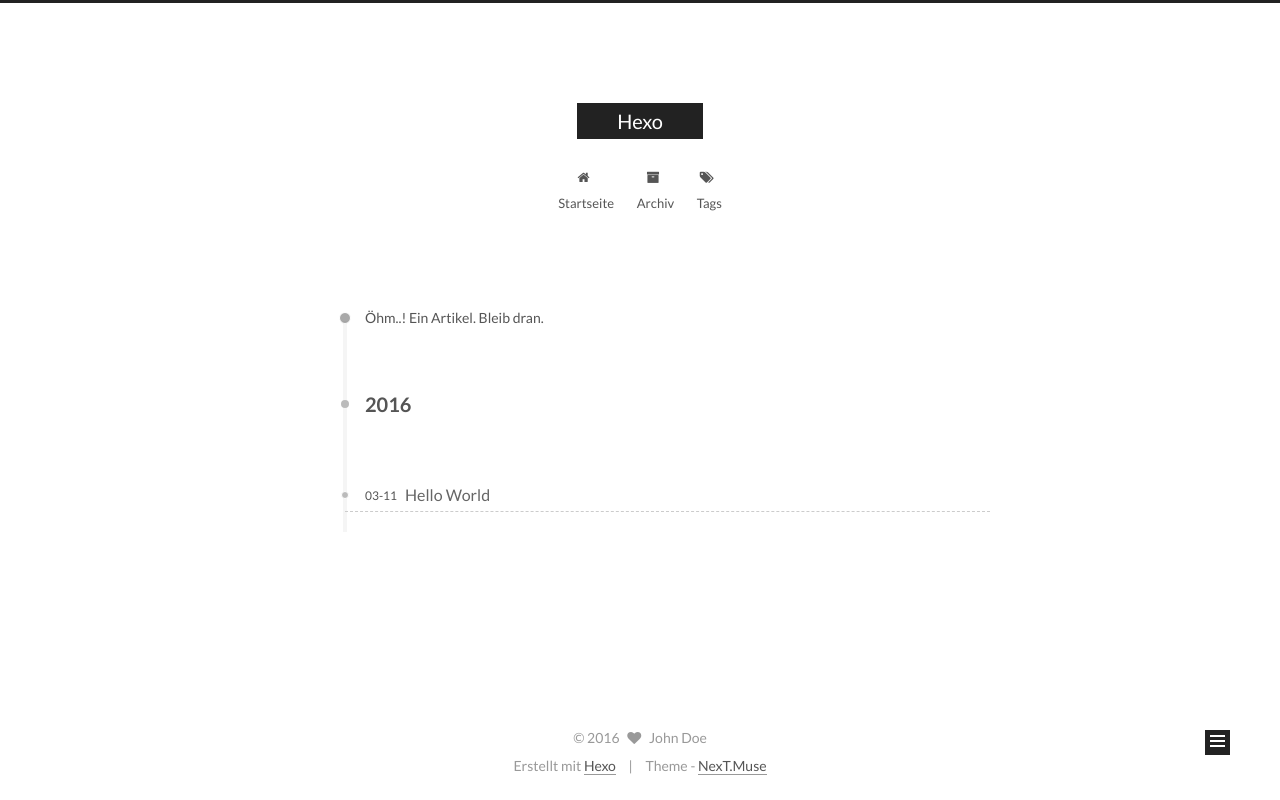
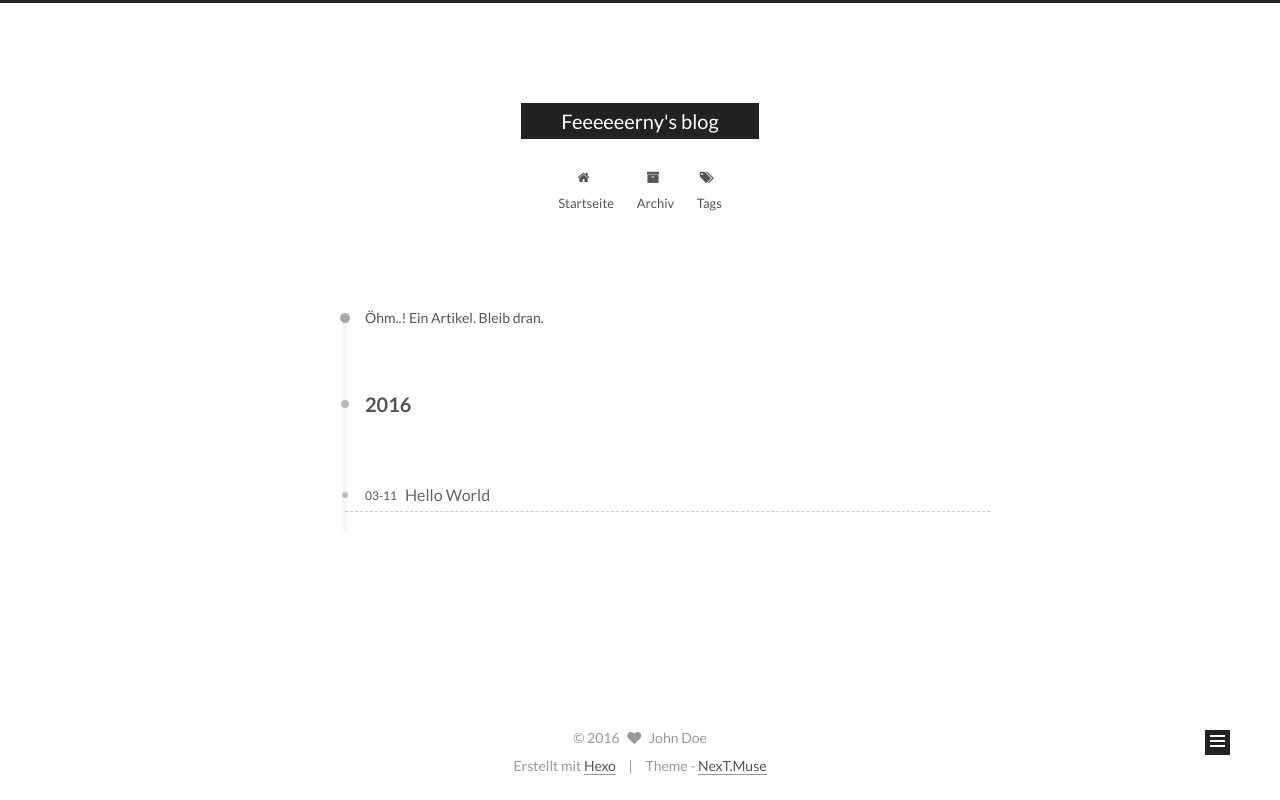
Before and after one commit to Feeeeeerny/Feeeeeerny.github.io, a plain HTML site: page archives/2016/03/index.html in a window 1280 px wide. Drawn offline with Linux system fonts and the light colour scheme.

Commit message:
Site updated: 2016-03-14 19:22:12

```diff
--- a/archives/2016/03/index.html
+++ b/archives/2016/03/index.html
@@ -59,12 +59,12 @@
 
 <meta name="description">
 <meta property="og:type" content="website">
-<meta property="og:title" content="Hexo">
+<meta property="og:title" content="Feeeeeerny's blog">
 <meta property="og:url" content="http://yoursite.com/archives/2016/03/index.html">
-<meta property="og:site_name" content="Hexo">
+<meta property="og:site_name" content="Feeeeeerny's blog">
 <meta property="og:description">
 <meta name="twitter:card" content="summary">
-<meta name="twitter:title" content="Hexo">
+<meta name="twitter:title" content="Feeeeeerny's blog">
 <meta name="twitter:description">
 
 
@@ -83,7 +83,7 @@
   };
 </script>
 
-  <title> Archiv | Hexo </title>
+  <title> Archiv | Feeeeeerny's blog </title>
 </head>
 
 <body itemscope itemtype="http://schema.org/WebPage" lang="">
@@ -114,7 +114,7 @@
   <div class="custom-logo-site-title">
     <a href="/"  class="brand" rel="start">
       <span class="logo-line-before"><i></i></span>
-      <span class="site-title">Hexo</span>
+      <span class="site-title">Feeeeeerny's blog</span>
       <span class="logo-line-after"><i></i></span>
     </a>
   </div>
```
Also changed, not shown: 2016/03/11/hello-world/index.html (+3 -3 lines), archives/2016/index.html (+5 -5 lines), archives/index.html (+5 -5 lines), index.html (+5 -5 lines), favicon.ico, images/avatar.png.
